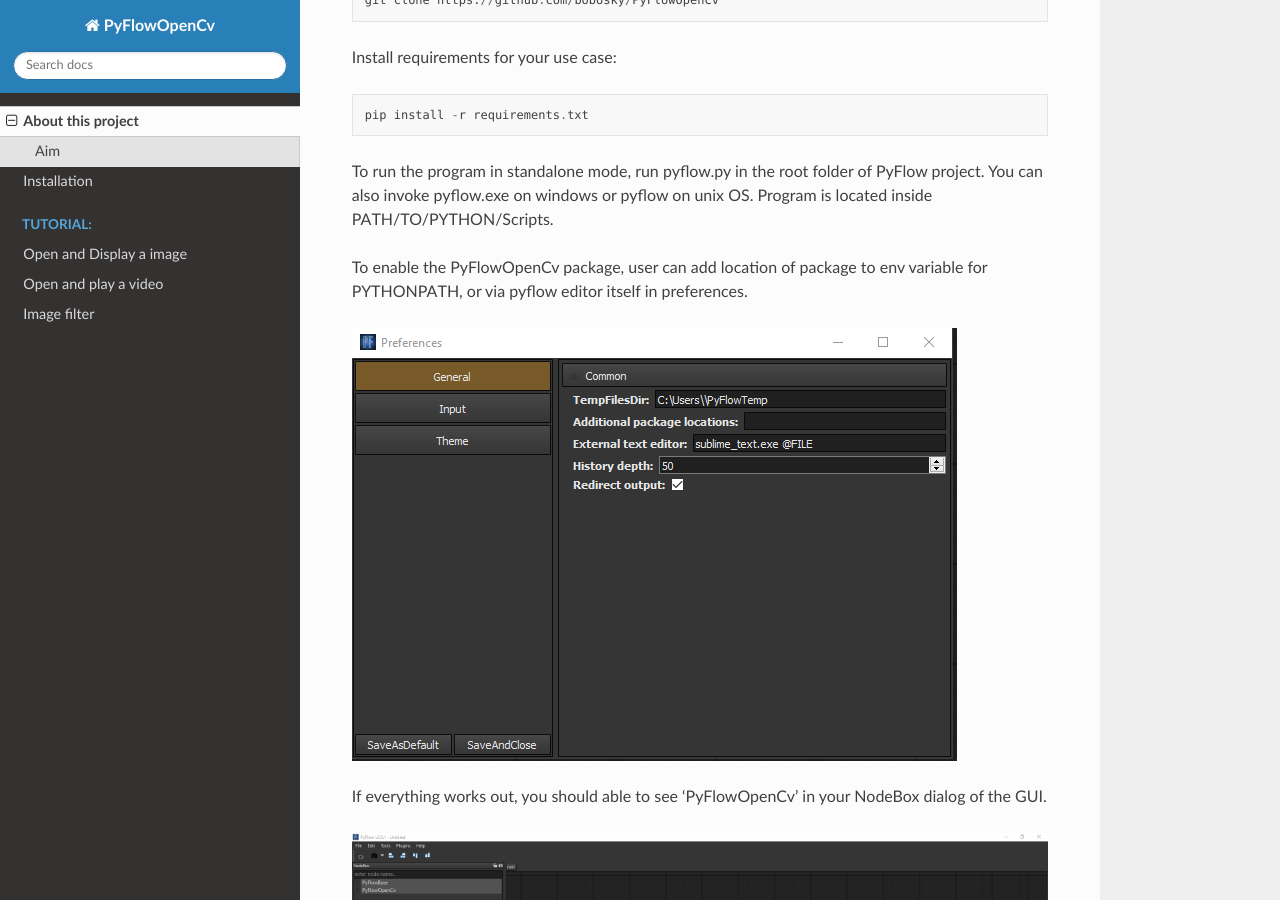
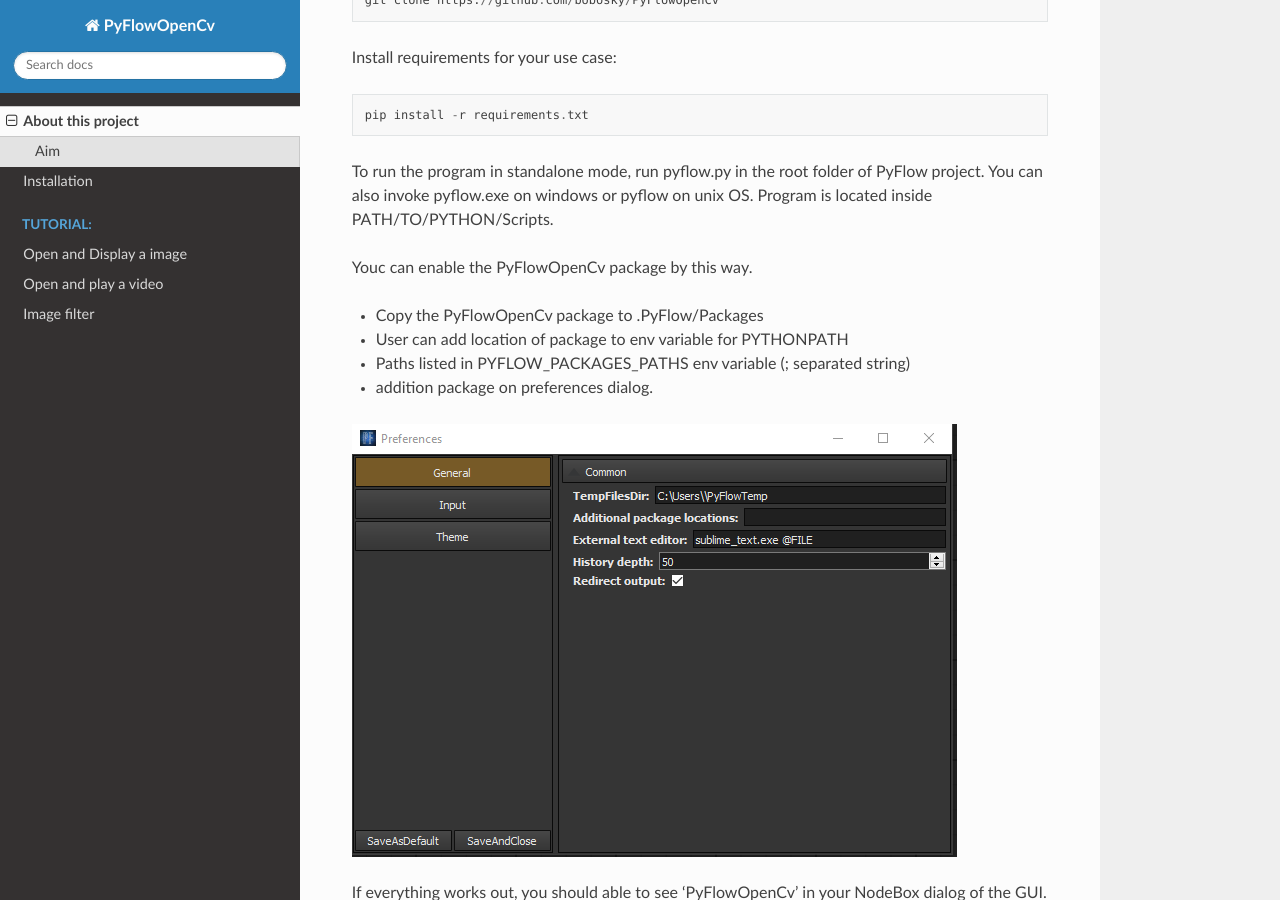
Before and after one commit to wonderworks-software/PyFlowOpenCv, a Sphinx documentation site: the page built from docs/source/intro.rst, in a window 1280 px wide and 900 px high, scrolled down 586 px. Built offline with Sphinx 7.4.7 and the Read the Docs theme 2.0.0, drawn with Linux system fonts in a browser that asks for light colours.

Commit message:
update docs

```diff
--- a/docs/source/intro.rst
+++ b/docs/source/intro.rst
@@ -26,7 +26,13 @@
 
 To run the program in standalone mode, run pyflow.py in the root folder of PyFlow project. You can also invoke pyflow.exe on windows or pyflow on unix OS. Program is located inside PATH/TO/PYTHON/Scripts.
 
-To enable the PyFlowOpenCv package, user can add location of package to env variable for PYTHONPATH, or via pyflow editor itself in preferences.
+Youc can enable the PyFlowOpenCv package by this way.
+
+* Copy the PyFlowOpenCv package to .PyFlow/Packages
+* User can add location of package to env variable for PYTHONPATH
+* Paths listed in PYFLOW_PACKAGES_PATHS env variable (; separated string)
+* addition package on preferences dialog.
+
 
 .. image:: res/add_pyflowopencv_path.png
 
```
Also changed, not shown: docs/source/tutorial.rst (deleted, +0 -9 lines).
